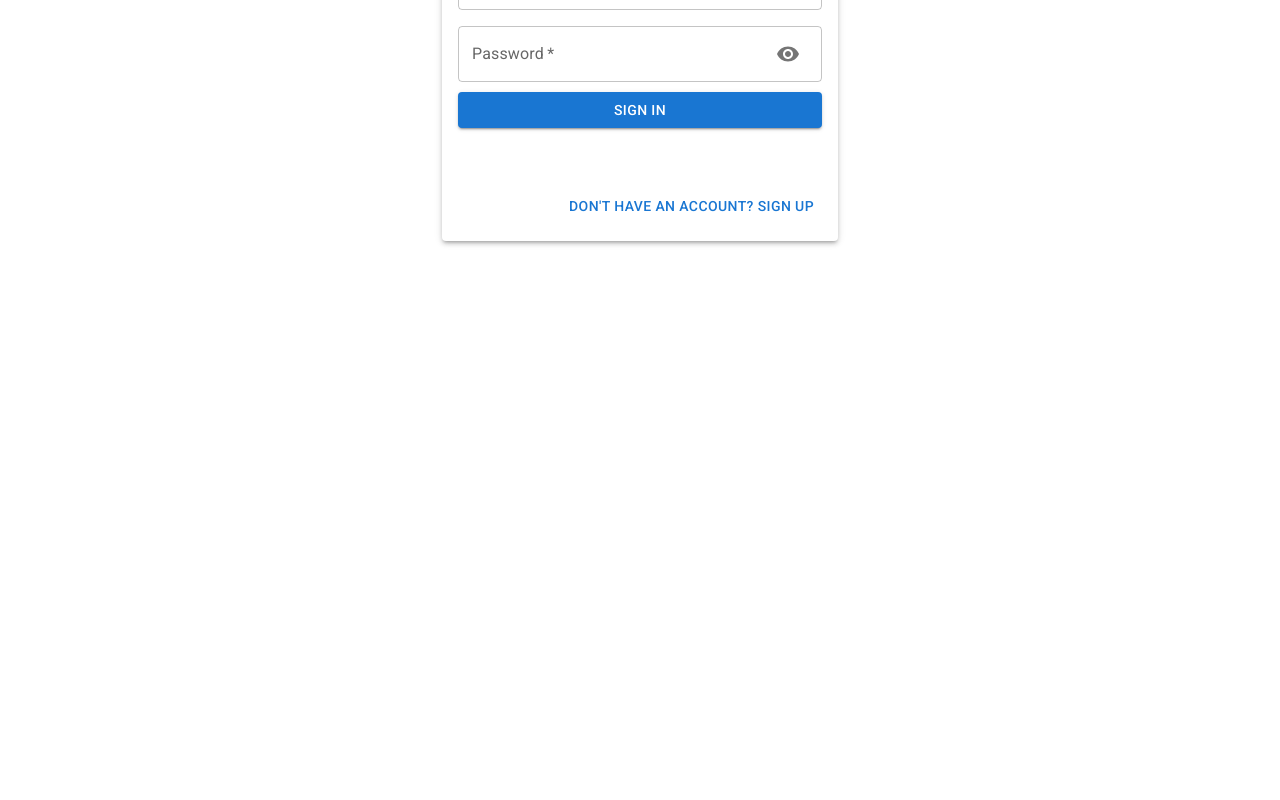
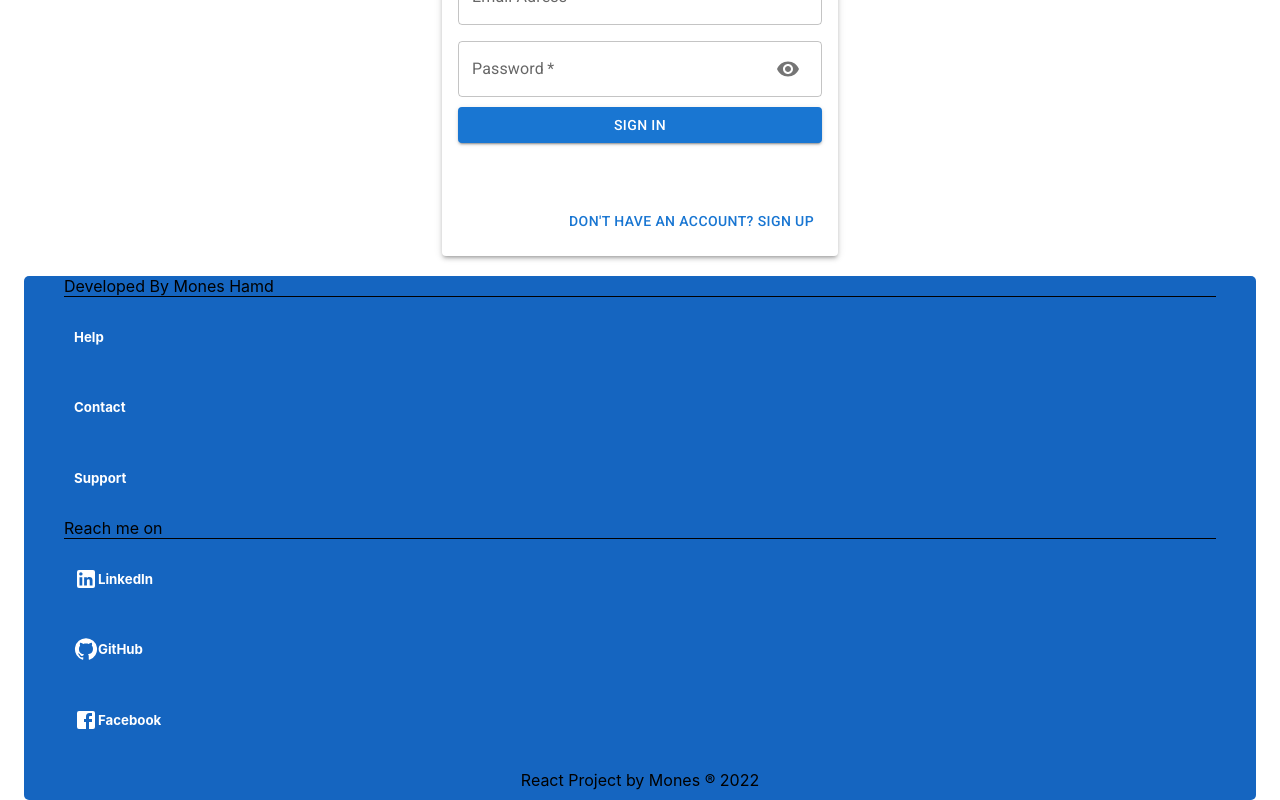
Before and after one commit to Mones-Hamd/Shopiee-App, a React (Create React App) app in the folder client/shopiee/: page /auth in a window 1280 px wide. Shown: the part 326-1126 px from the top of the page. Before the commit the page ends 800 px from the top, so only its background shows below. Built offline with nearby package versions, Linux system fonts and the light colour scheme; no server answers.

Commit message:
initial footer

```diff
--- a/client/shopiee/src/App.js
+++ b/client/shopiee/src/App.js
@@ -15,6 +15,7 @@ import { GoogleOAuthProvider } from '@react-oauth/google';
 import { PostProvider } from './context/PostsCtx';
 import PostDetails from './components/Posts/PostDetails/PostDetails';
 import { RecomendedPostProvider } from './context/RecommendedCtx';
+import Footer from './components/Footer/Footer';
 function App() {
   return (
     <>
@@ -33,6 +34,7 @@ function App() {
                       <Route path="items/search" element={<Home />} />
                       <Route path="/auth" element={<Auth />} />
                     </Routes>
+                    <Footer />
                   </Container>
                 </RecomendedPostProvider>
               </PostProvider>
--- /dev/null
+++ b/client/shopiee/src/components/Footer/Footer.js
@@ -0,0 +1,67 @@
+import React from 'react';
+import GitHubIcon from '@mui/icons-material/GitHub';
+import LinkedInIcon from '@mui/icons-material/LinkedIn';
+import FacebookIcon from '@mui/icons-material/Facebook';
+import { Box, Grid, Container } from '@mui/material';
+import { Link } from 'react-router-dom';
+import classes from './Styles.module.css';
+const Footer = () => {
+  return (
+    <footer>
+      <Box
+        sx={{
+          backgroundColor: 'primary.dark',
+          borderRadius: '5px',
+          '&:hover': {
+            backgroundColor: 'primary.main',
+            opacity: [0.9, 0.8, 0.7],
+          },
+        }}
+      >
+        <Container maxWidth="lg" className={classes.footerContainer}>
+          <Grid item={true} xs={12} sm={6} md={9} className={classes.side}>
+            <Box borderBottom={1}>Developed By Mones Hamd</Box>
+            <Box>
+              <Link to={'/'}>
+                <h5>Help</h5>
+              </Link>
+            </Box>
+            <Box>
+              <Link to={'/'}>
+                <h5>Contact</h5>
+              </Link>
+            </Box>
+            <Box>
+              <Link to={'/'}>
+                <h5>Support</h5>
+              </Link>
+            </Box>
+          </Grid>
+          <Grid item={true} xs={12} sm={6} md={9} className={classes.side}>
+            <Box borderBottom={1}>Reach me on </Box>
+            <Box>
+              <Link to={'https://www.linkedin.com/in/mones-hamd-313ba722b/'}>
+                <LinkedInIcon /> <h5>LinkedIn </h5>
+              </Link>
+            </Box>
+            <Box>
+              <Link to={'https://github.com/Mones-Hamd'}>
+                <GitHubIcon /> <h5>GitHub </h5>
+              </Link>
+            </Box>
+            <Box>
+              <Link to={'https://www.facebook.com/mones.azam/'}>
+                <FacebookIcon /> <h5>Facebook </h5>
+              </Link>
+            </Box>
+          </Grid>
+        </Container>
+        <Box textAlign="center" className={classes.right}>
+          React Project by Mones &reg; {new Date().getFullYear()}
+        </Box>
+      </Box>
+    </footer>
+  );
+};
+
+export default Footer;
--- /dev/null
+++ b/client/shopiee/src/components/Footer/Styles.module.css
@@ -0,0 +1,21 @@
+.footerContainer {
+  margin-top: 20px;
+  display: flex;
+  justify-content: space-between;
+  align-items: center;
+  border-radius: 5px;
+}
+
+a{
+  text-decoration: none;
+  color: white;
+  display: flex;
+  align-items: center;
+  margin: 10px;
+}
+.side {
+  margin:20px;
+}
+.right{
+  padding: 10px;
+}
```
